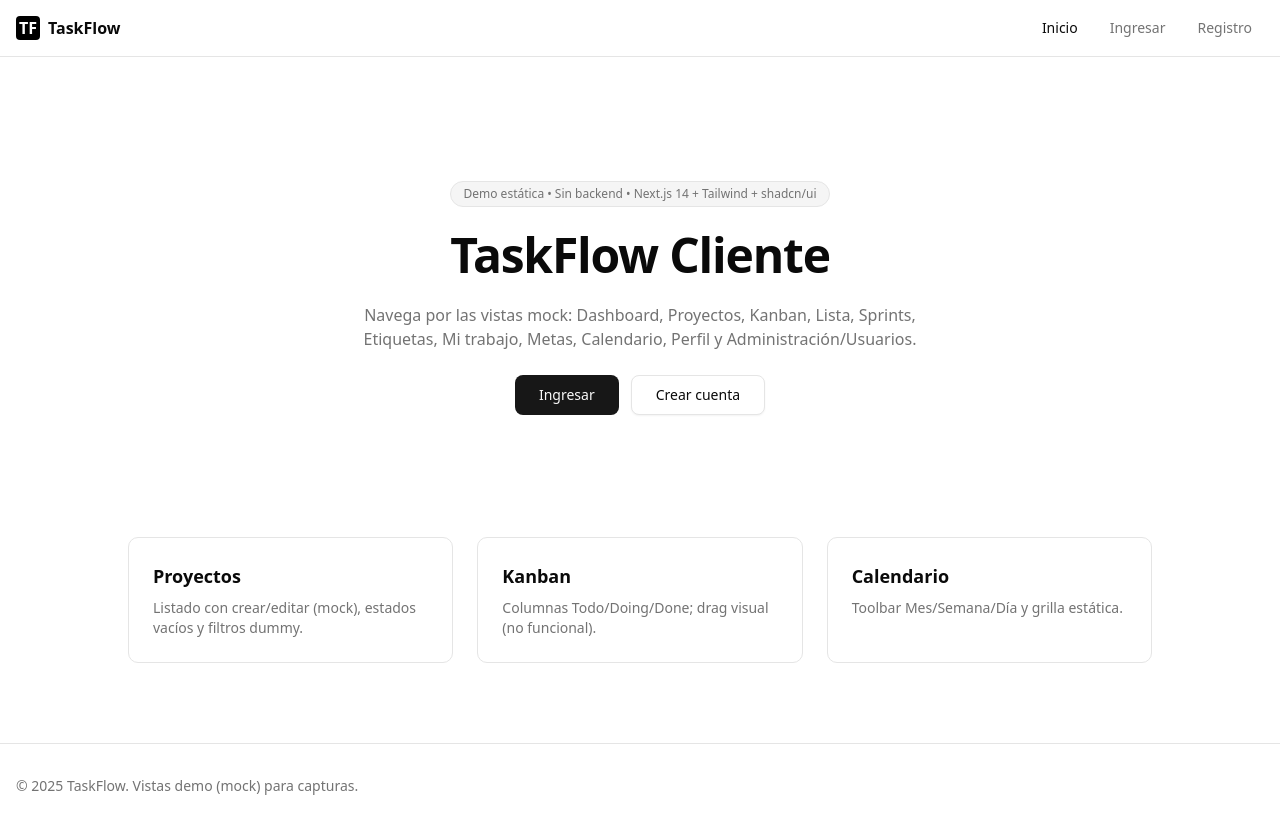
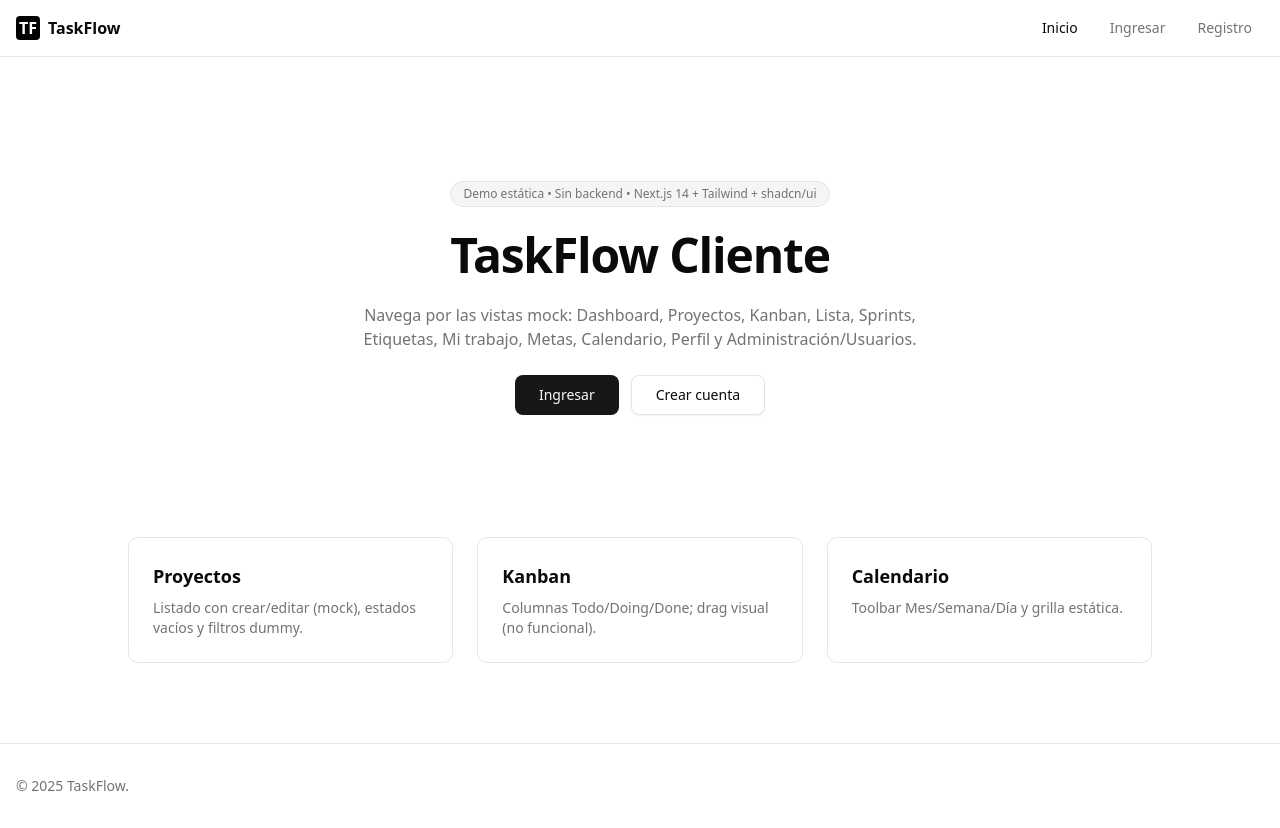
Before and after one commit to antoniopelayo1902/TaskFlowUI, a Next.js app: page / in a window 1280 px wide. Built offline with nearby package versions, Linux system fonts and the light colour scheme; no server answers.

Commit message:
Update footer copyright year to 2025

```diff
--- a/components/layout/Footer.tsx
+++ b/components/layout/Footer.tsx
@@ -4,9 +4,7 @@ export default function Footer() {
   return (
     <footer className="border-t bg-background">
       <div className="container mx-auto flex flex-col items-center gap-3 px-4 py-8 text-center text-sm text-muted-foreground sm:flex-row sm:justify-between sm:text-left">
-        <p>
-          © {new Date().getFullYear()} TaskFlow. Vistas demo (mock) para capturas.
-        </p>
+        <p>© 2025 TaskFlow.</p>
       </div>
     </footer>
   );
```
